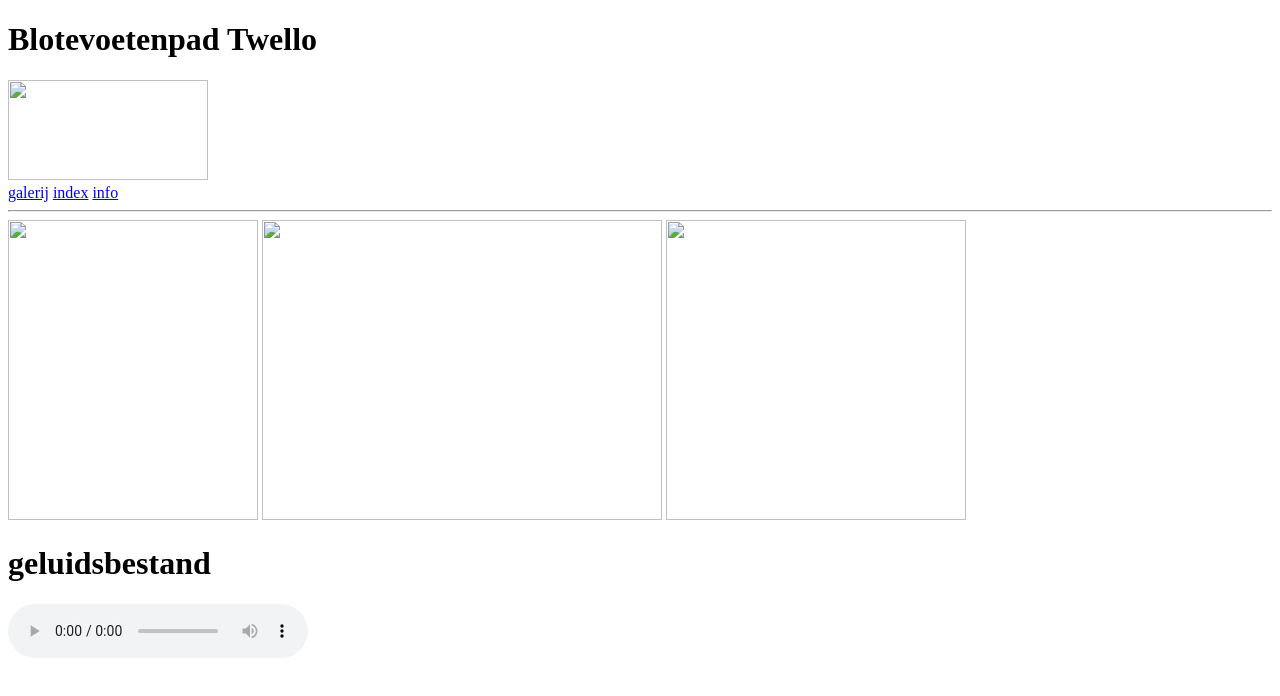
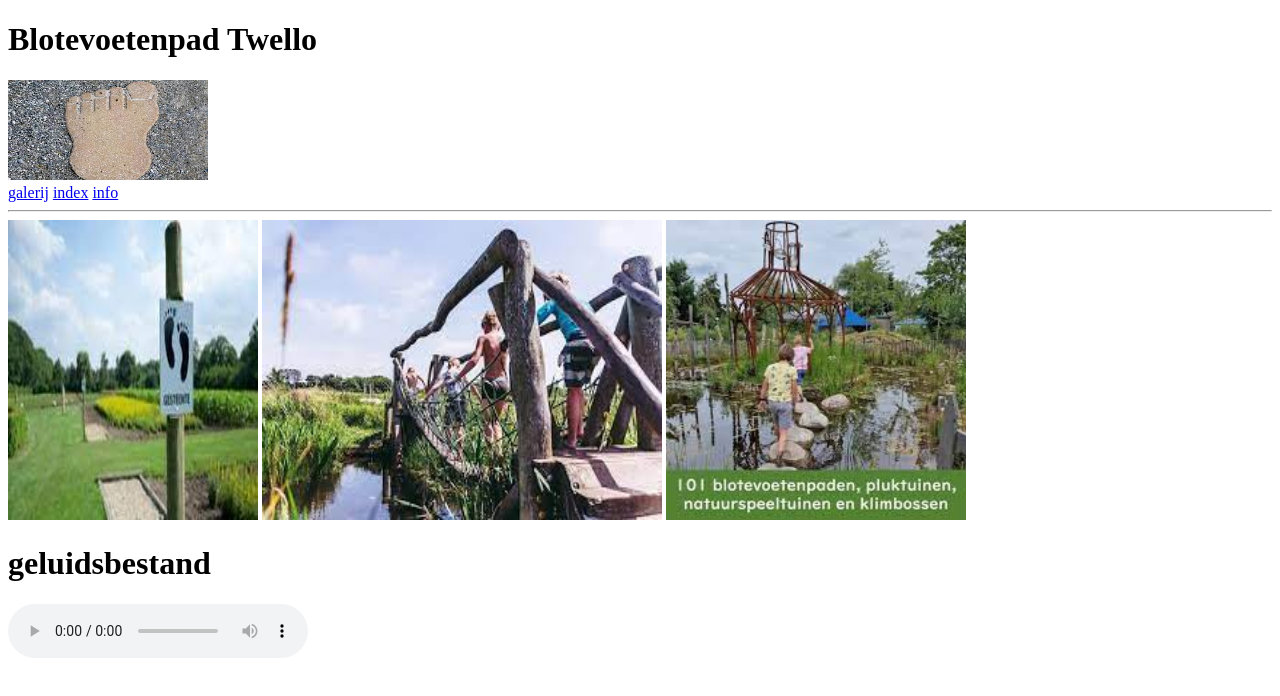
Before and after one commit to maaikemolenkamp/Webdesign, a plain HTML site: page galerij.html in a window 1280 px wide. Drawn offline with Linux system fonts and the light colour scheme; the site is published under a folder, as on GitHub Pages, so addresses that start at the root find nothing.

Commit message:
Update galerij.html
change file path 2

```diff
--- a/galerij.html
+++ b/galerij.html
@@ -8,7 +8,7 @@
     <!-- In de header volgt een logo van 200x100 pixels met h1 tekst erbij !-->
     <!-- Onder het logo een simpel menu met koppelingen naar elke pagina !-->
     <header><h1>Blotevoetenpad Twello</h1>
-        <img src="/Afbeeldingen/logo.jpg" alt="" title="logo" width="200" height="100">
+        <img src="Afbeeldingen/logo.jpg" alt="" title="logo" width="200" height="100">
     <nav>
         <a href="galerij.html">galerij</a>
         <a href="index.html">index</a>
@@ -17,12 +17,12 @@
         <hr>
     </header>
     <!-- 3 afbeeldingen + geluidsbestand -->
-    <img src="/Afbeeldingen/afb1.jpg" alt="" title="logo" width="250" height="300">
-    <img src="/Afbeeldingen/afb2.jpg" alt="" title="logo" width="400" height="300">
-    <img src="/Afbeeldingen/afb3.jpg" alt="" title="logo" width="300" height="300">
+    <img src="Afbeeldingen/afb1.jpg" alt="" title="logo" width="250" height="300">
+    <img src="Afbeeldingen/afb2.jpg" alt="" title="logo" width="400" height="300">
+    <img src="Afbeeldingen/afb3.jpg" alt="" title="logo" width="300" height="300">
     <h1>geluidsbestand</h1>
     <audio controls
-    src="/Geluiden/salamisound-1062493-songbirds-chirping-in-the.mp3"></audio>
+    src="Geluiden/salamisound-1062493-songbirds-chirping-in-the.mp3"></audio>
     <footer></footer>
 </body>
 </html>
```
